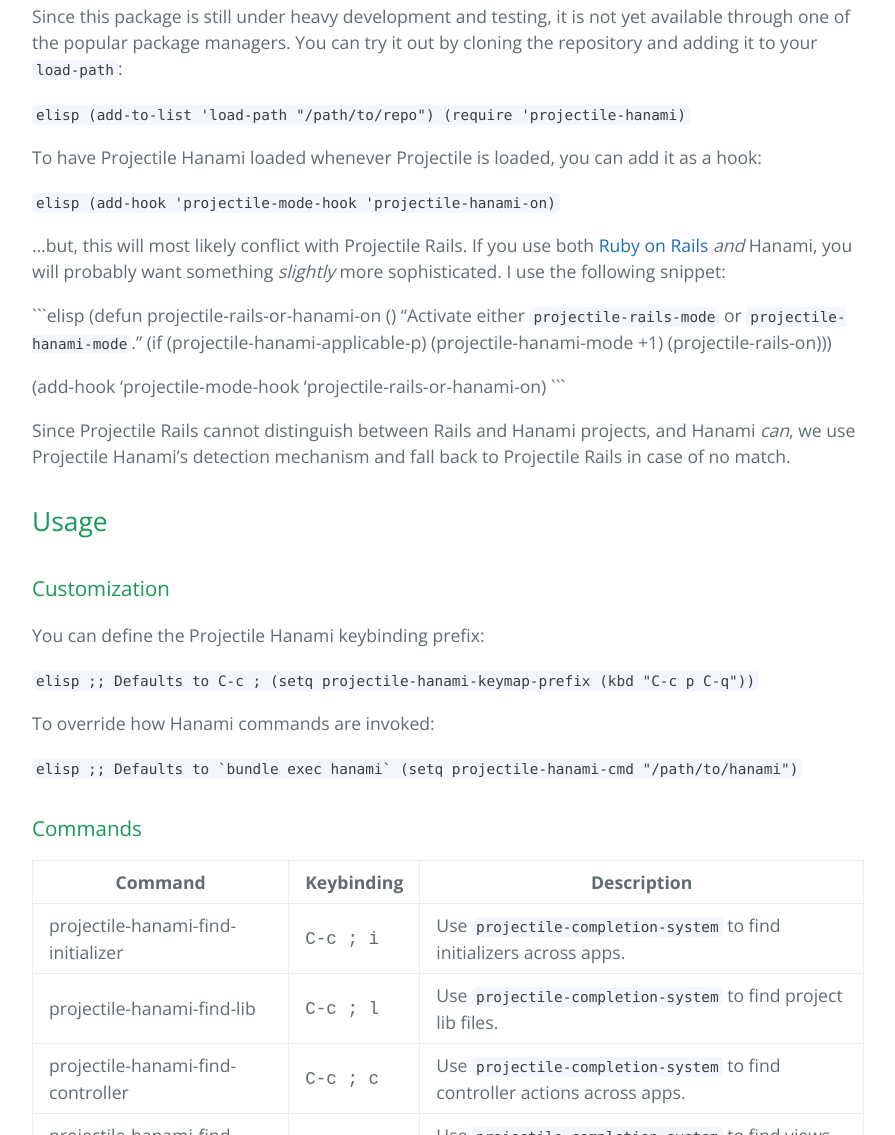
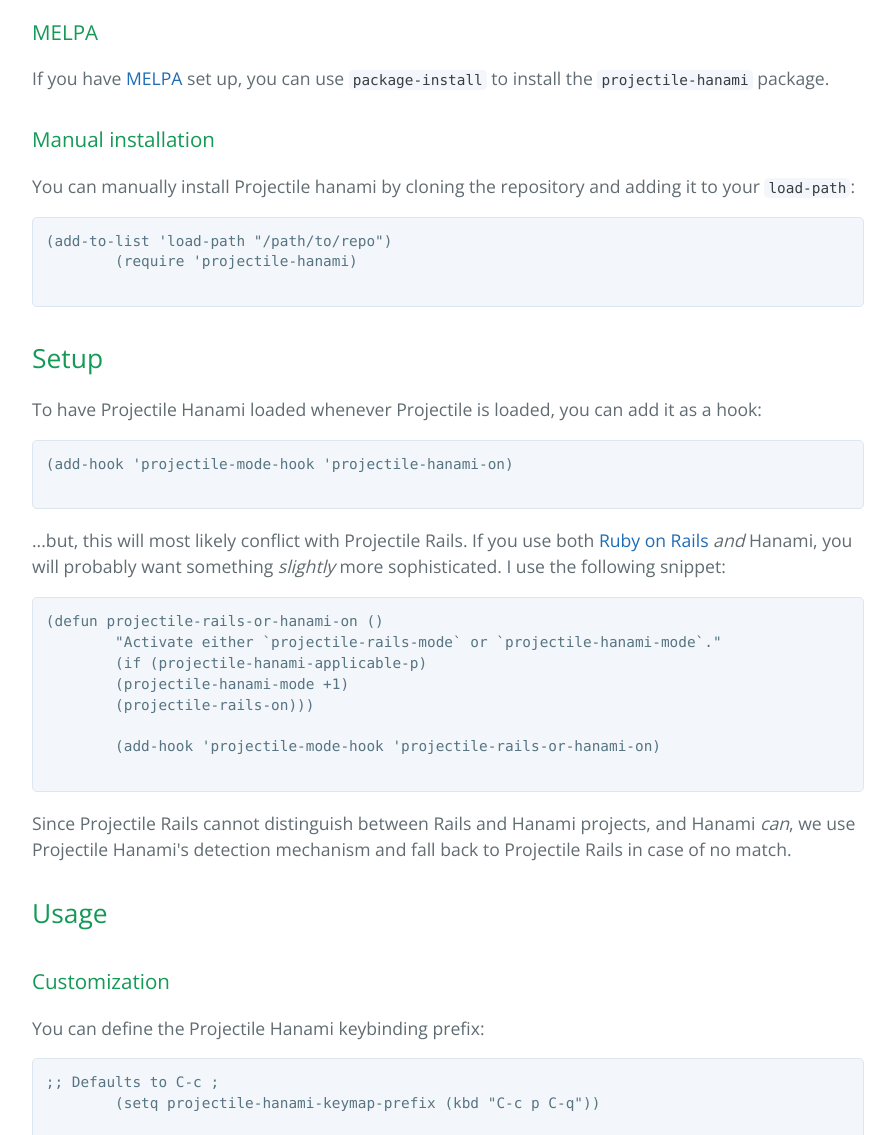
Before and after one commit to avdgaag/projectile-hanami, a plain HTML site: page index.html in a window 1280 px wide. Shown: the part 987-2122 px from the top of the page, without its empty margins (192-1087 px from the left). Drawn offline with nearby package versions, Linux system fonts and the light colour scheme.

Commit message:
Update from README with installation instructions

````diff
--- a/index.html
+++ b/index.html
@@ -19,74 +19,84 @@
     </section>
 
     <section class="main-content">
+      <h1>Projectile Hanami</h1>
 
-      <h1 id="projectile-hanami">Projectile Hanami</h1>
-
-      <h2 id="summary">Summary</h2>
+      <h2>Summary</h2>
 
       <p>Projectile Hanami is an <a href="http://www.gnu.org/software/emacs/emacs.html">Emacs</a> minor mode, based on <a href="https://github.com/bbatsov/projectile">Projectile</a>, for navigating <a href="https://hanamirb.org">Hanami</a> projects. With Projectile Hanami, you can:</p>
 
       <ul>
         <li>navigate through entities, repositories, actions, views and templates are different apps in your project;</li>
         <li>quickly jump to some important standard files;</li>
-        <li>run <code>hanami server</code></li>
-        <li>run <code>hanami console</code></li>
-        <li>run <code>hanami generate</code></li>
+        <li>run <code>hanami server</code>
+        </li>
+        <li>run <code>hanami console</code>
+        </li>
+        <li>run <code>hanami generate</code>
+        </li>
         <li>run Rake tasks</li>
       </ul>
 
       <p>Projectile Hanami is based on <a href="https://github.com/asok/projectile-rails">Projectile Rails</a>, but is not a complete port of all its functionality.</p>
 
-      <h2 id="installation">Installation</h2>
+      <h2>Installation</h2>
 
       <p>This guide assumes you have <a href="https://github.com/bbatsov/projectile">Projectile</a> already set up.</p>
 
-      <p>Since this package is still under heavy development and testing, it is not yet available through one of the popular package managers. You can try it out by cloning the repository and adding it to your <code>load-path</code>:</p>
+      <h3>MELPA</h3>
 
-      <p><code>elisp
-(add-to-list 'load-path "/path/to/repo")
-(require 'projectile-hanami)
-      </code></p>
+      <p>If you have <a href="http://melpa.org">MELPA</a> set up, you can use <code>package-install</code> to install the <code>projectile-hanami</code> package.</p>
+
+      <h3>Manual installation</h3>
+
+      <p>You can manually install Projectile hanami by cloning the repository and adding it to your <code>load-path</code>:</p>
+
+      <pre class="highlight highlight-elisp"><code><span class="p">(</span><span class="nv">add-to-list</span> <span class="ss">'load-path</span> <span class="s">"/path/to/repo"</span><span class="p">)</span>
+        <span class="p">(</span><span class="nb">require</span> <span class="ss">'projectile-hanami</span><span class="p">)</span>
+      </code></pre>
+
+
+      <h2>Setup</h2>
 
       <p>To have Projectile Hanami loaded whenever Projectile is loaded, you can add it as a hook:</p>
 
-      <p><code>elisp
-(add-hook 'projectile-mode-hook 'projectile-hanami-on)
-      </code></p>
+      <pre class="highlight highlight-elisp"><code><span class="p">(</span><span class="nv">add-hook</span> <span class="ss">'projectile-mode-hook</span> <span class="ss">'projectile-hanami-on</span><span class="p">)</span>
+      </code></pre>
 
-      <p>…but, this will most likely conflict with Projectile Rails. If you use both <a href="http://rubyonrails.org">Ruby on Rails</a> <em>and</em> Hanami, you will probably want something <em>slightly</em> more sophisticated. I use the following snippet:</p>
 
-      <p>```elisp
-        (defun projectile-rails-or-hanami-on ()
-        “Activate either <code>projectile-rails-mode</code> or <code>projectile-hanami-mode</code>.”
-        (if (projectile-hanami-applicable-p)
-        (projectile-hanami-mode +1)
-        (projectile-rails-on)))</p>
+      <p>...but, this will most likely conflict with Projectile Rails. If you use both <a href="https://rubyonrails.org">Ruby on Rails</a> <em>and</em> Hanami, you will probably want something <em>slightly</em> more sophisticated. I use the following snippet:</p>
 
-      <p>(add-hook ‘projectile-mode-hook ‘projectile-rails-or-hanami-on)
-        ```</p>
+      <pre class="highlight highlight-elisp"><code><span class="p">(</span><span class="nb">defun</span> <span class="nv">projectile-rails-or-hanami-on</span> <span class="p">()</span>
+        <span class="s">"Activate either `projectile-rails-mode` or `projectile-hanami-mode`."</span>
+        <span class="p">(</span><span class="k">if</span> <span class="p">(</span><span class="nv">projectile-hanami-applicable-p</span><span class="p">)</span>
+        <span class="p">(</span><span class="nv">projectile-hanami-mode</span> <span class="mi">+1</span><span class="p">)</span>
+        <span class="p">(</span><span class="nv">projectile-rails-on</span><span class="p">)))</span>
 
-      <p>Since Projectile Rails cannot distinguish between Rails and Hanami projects, and Hanami <em>can</em>, we use Projectile Hanami’s detection mechanism and fall back to Projectile Rails in case of no match.</p>
+        <span class="p">(</span><span class="nv">add-hook</span> <span class="ss">'projectile-mode-hook</span> <span class="ss">'projectile-rails-or-hanami-on</span><span class="p">)</span>
+      </code></pre>
 
-      <h2 id="usage">Usage</h2>
 
-      <h3 id="customization">Customization</h3>
+      <p>Since Projectile Rails cannot distinguish between Rails and Hanami projects, and Hanami <em>can</em>, we use Projectile Hanami's detection mechanism and fall back to Projectile Rails in case of no match.</p>
+
+      <h2>Usage</h2>
+
+      <h3>Customization</h3>
 
       <p>You can define the Projectile Hanami keybinding prefix:</p>
 
-      <p><code>elisp
-;; Defaults to C-c ;
-(setq projectile-hanami-keymap-prefix (kbd "C-c p C-q"))
-      </code></p>
+      <pre class="highlight highlight-elisp"><code><span class="c1">;; Defaults to C-c ;</span>
+        <span class="p">(</span><span class="k">setq</span> <span class="nv">projectile-hanami-keymap-prefix</span> <span class="p">(</span><span class="nv">kbd</span> <span class="s">"C-c p C-q"</span><span class="p">))</span>
+      </code></pre>
+
 
       <p>To override how Hanami commands are invoked:</p>
 
-      <p><code>elisp
-;; Defaults to `bundle exec hanami`
-(setq projectile-hanami-cmd "/path/to/hanami")
-      </code></p>
+      <pre class="highlight highlight-elisp"><code><span class="c1">;; Defaults to `bundle exec hanami`</span>
+        <span class="p">(</span><span class="k">setq</span> <span class="nv">projectile-hanami-cmd</span> <span class="s">"/path/to/hanami"</span><span class="p">)</span>
+      </code></pre>
 
-      <h3 id="commands">Commands</h3>
+
+      <h3>Commands</h3>
 
       <table>
         <thead>
@@ -200,17 +210,17 @@
           <tr>
             <td>projectile-hanami-goto-mapping</td>
             <td><kbd>C-c ; g m</kbd></td>
-            <td>Find the project’s <code>lib/config/mapping.rb</code> file</td>
+            <td>Find the project's <code>lib/config/mapping.rb</code> file</td>
           </tr>
           <tr>
             <td>projectile-hanami-goto-rakefile</td>
             <td><kbd>C-c ; g r</kbd></td>
-            <td>Find the project’s Rakefile.</td>
+            <td>Find the project's Rakefile.</td>
           </tr>
           <tr>
             <td>projectile-hanami-goto-gemfile</td>
             <td><kbd>C-c ; g g</kbd></td>
-            <td>Find the project’s Gemfile.</td>
+            <td>Find the project's Gemfile.</td>
           </tr>
           <tr>
             <td>projectile-hanami-rake</td>
@@ -220,27 +230,23 @@
           <tr>
             <td>projectile-hanami-console</td>
             <td><kbd>C-c ; ! c</kbd></td>
-            <td>Run <code>hanami console</code></td>
+            <td>Run <code>hanami console</code>
+            </td>
           </tr>
           <tr>
             <td>projectile-hanami-server</td>
             <td><kbd>C-c ; ! s</kbd></td>
-            <td>Run <code>hanami server</code></td>
+            <td>Run <code>hanami server</code>
+            </td>
           </tr>
           <tr>
             <td>projectile-hanami-generate</td>
             <td><kbd>C-c ; ! g</kbd></td>
-            <td>Run <code>hanami generate</code></td>
+            <td>Run <code>hanami generate</code>
+            </td>
           </tr>
         </tbody>
       </table>
-
-      <footer class="site-footer">
-        <span class="site-footer-owner"><a href="https://github.com/avdgaag/projectile-hanami">Projectile Hanami</a> is maintained by <a href="https://github.com/avdgaag">avdgaag</a>.</span>
-
-        <span class="site-footer-credits">This page was generated by <a href="https://pages.github.com">GitHub Pages</a> using the <a href="https://github.com/jasonlong/cayman-theme">Cayman theme</a> by <a href="https://twitter.com/jasonlong">Jason Long</a>.</span>
-      </footer>
-
     </section>
 
   </body>
````
